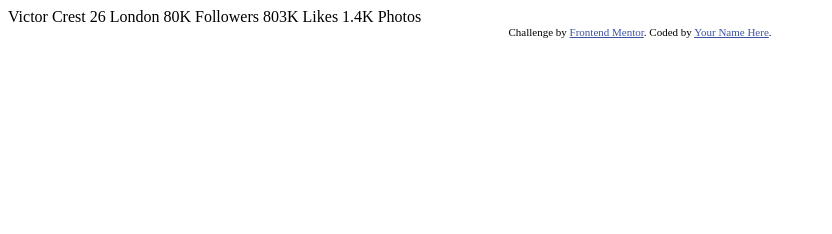
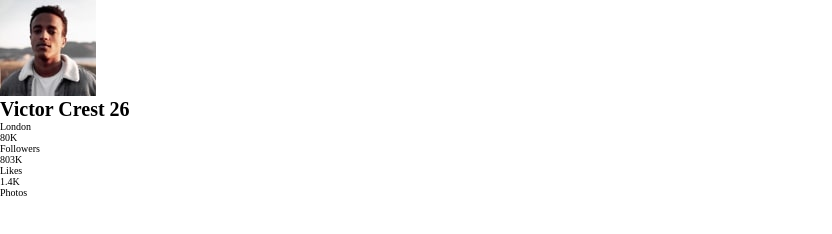
Before and after one commit to ralphvirtucio/profile-card-component, a plain HTML site: page index.html in a window 1280 px wide. Shown: the whole page, without its empty margins (0-832 px from the left). Drawn offline with Linux system fonts and the light colour scheme.

Commit message:
created html layout

```diff
--- a/index.html
+++ b/index.html
@@ -1,35 +1,44 @@
 <!DOCTYPE html>
 <html lang="en">
   <head>
-  <meta charset="UTF-8">
-  <meta name="viewport" content="width=device-width, initial-scale=1.0"> <!-- displays site properly based on user's device -->
+    <meta charset="UTF-8" />
+    <meta name="viewport" content="width=device-width, initial-scale=1.0" />
+    <!-- displays site properly based on user's device -->
 
-  <link rel="icon" type="image/png" sizes="32x32" href="./images/favicon-32x32.png">
-
+    <link
+      rel="icon"
+      type="image/png"
+      sizes="32x32"
+      href="./images/favicon-32x32.png"
+    />
+    <link rel="stylesheet" href="style.css" />
     <title>Frontend Mentor | Profile card component</title>
-
-  <!-- Feel free to remove these styles or customise in your own stylesheet 👍 -->
-  <style>
-    .attribution { font-size: 11px; text-align: center; }
-    .attribution a { color: hsl(228, 45%, 44%); }
-  </style>
   </head>
   <body>
-  Victor Crest
-  26
-  London
-
-  80K
-  Followers
-
-  803K
-  Likes
-
-  1.4K
-  Photos
-  <div class="attribution">
-    Challenge by <a href="https://www.frontendmentor.io?ref=challenge" target="_blank">Frontend Mentor</a>.
-    Coded by <a href="#">Your Name Here</a>.
+    <main>
+      <div class="container">
+        <div>
+          <img src="/images/image-victor.jpg" alt="Profile of Victor Crest" />
         </div>
+        <h1 class="profile-name">
+          Victor Crest <span class="profile-age">26</span>
+        </h1>
+        <p class="profile-address">London</p>
+        <div class="profile-stats">
+          <div class="profile-stat">
+            <div>80K</div>
+            <p>Followers</p>
+          </div>
+          <div class="profile-stat">
+            <div>803K</div>
+            <p>Likes</p>
+          </div>
+          <div class="profile-stat">
+            <div>1.4K</div>
+            <p>Photos</p>
+          </div>
+        </div>
+      </div>
+    </main>
   </body>
 </html>
--- /dev/null
+++ b/style.css
@@ -0,0 +1,11 @@
+@import url('https://fonts.googleapis.com/css2?family=Kumbh+Sans:wght@400;700&display=swap');
+
+* {
+  margin: 0;
+  padding: 0;
+  box-sizing: border-box;
+}
+
+html {
+  font-size: 62.5%;
+}
```
Lines whose indentation alone changed are shown as unchanged.
